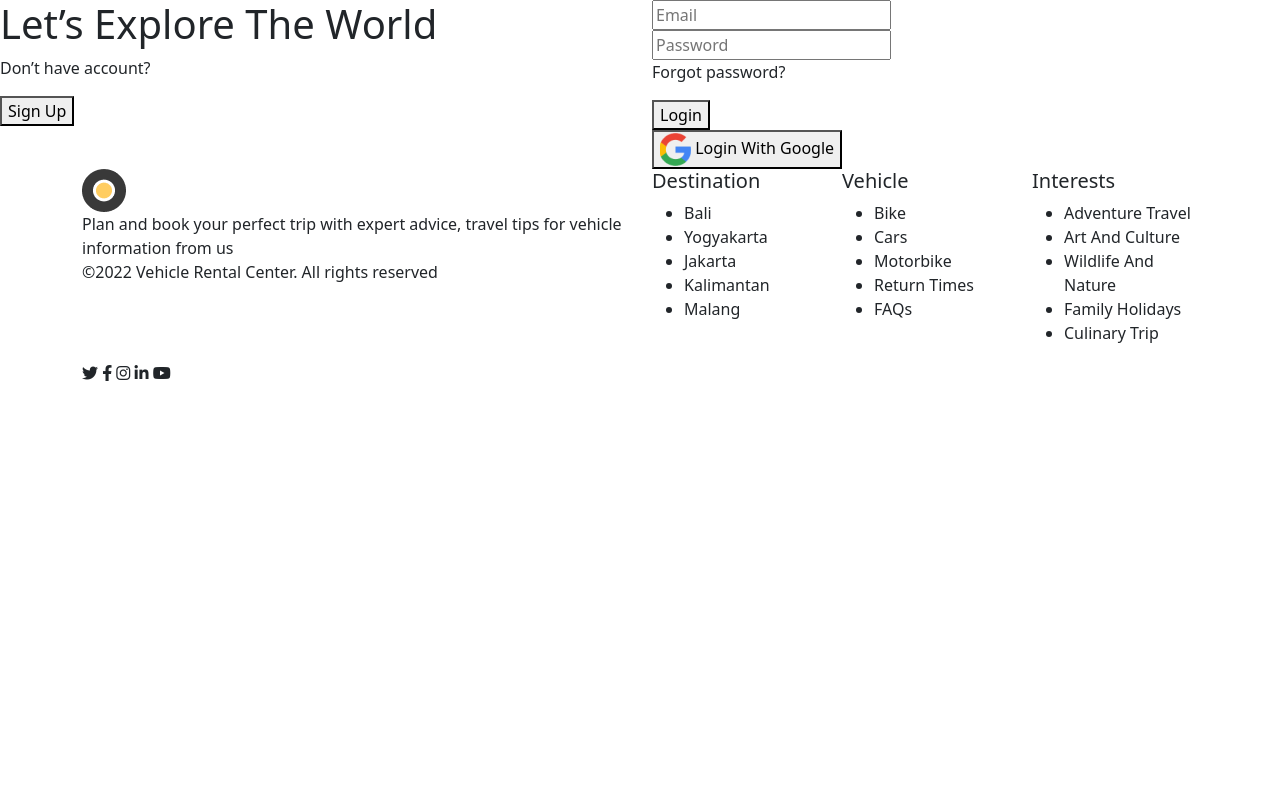
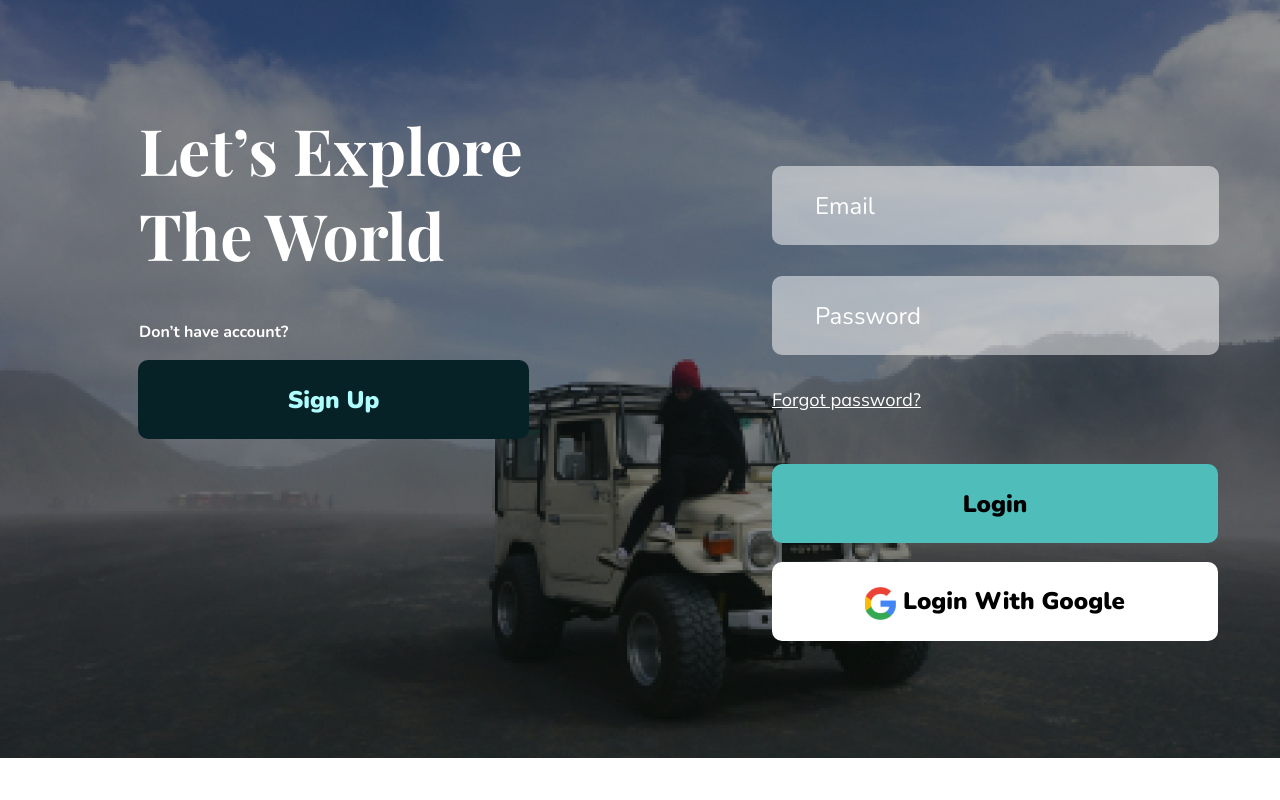
Before and after one commit to aviantofan/fw5-responsive-website, a website: page login.html in a window 1280 px wide. Shown: the top 800 px of the page. Drawn offline with nearby package versions, Linux system fonts and the light colour scheme.

Commit message:
fix : fix error

```diff
--- a/login.html
+++ b/login.html
@@ -24,7 +24,7 @@
   <link href="https://fonts.googleapis.com/css2?family=Playfair+Display:wght@400;600;700&display=swap" rel="stylesheet">
   <link href="https://fonts.googleapis.com/css2?family=Mulish:wght@400;600;700;900&display=swap" rel="stylesheet">
   <!--Custom CSS-->
-  <link rel="stylesheet" href="/assets/login.css">
+  <link rel="stylesheet" href="/assets/style.css">
 </head>
 
 <body>
```
